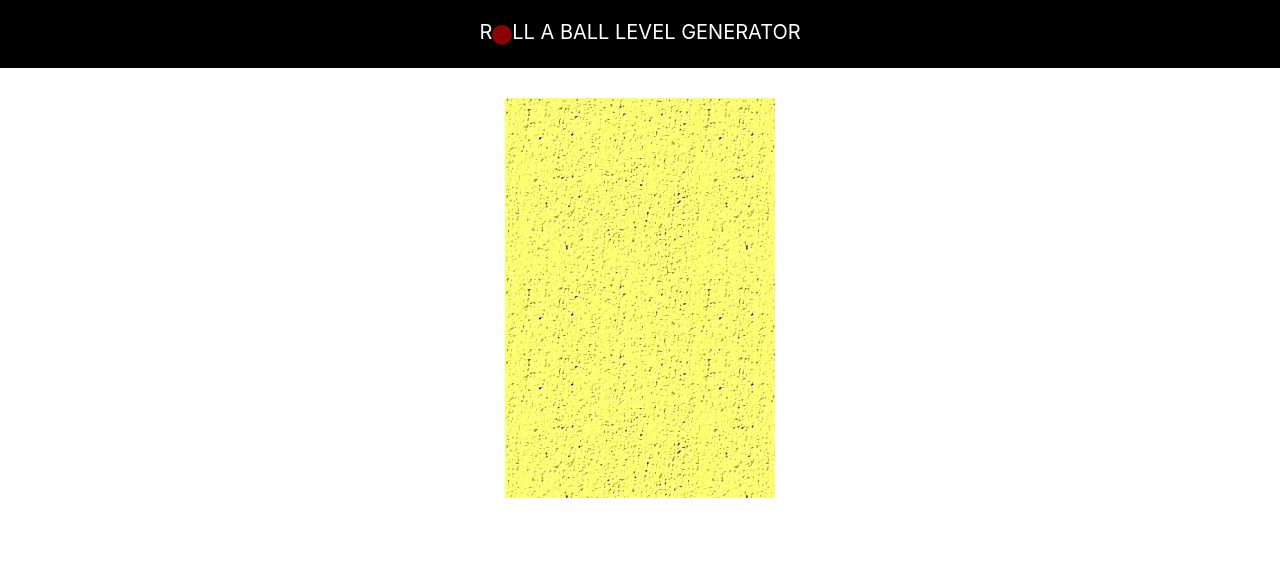
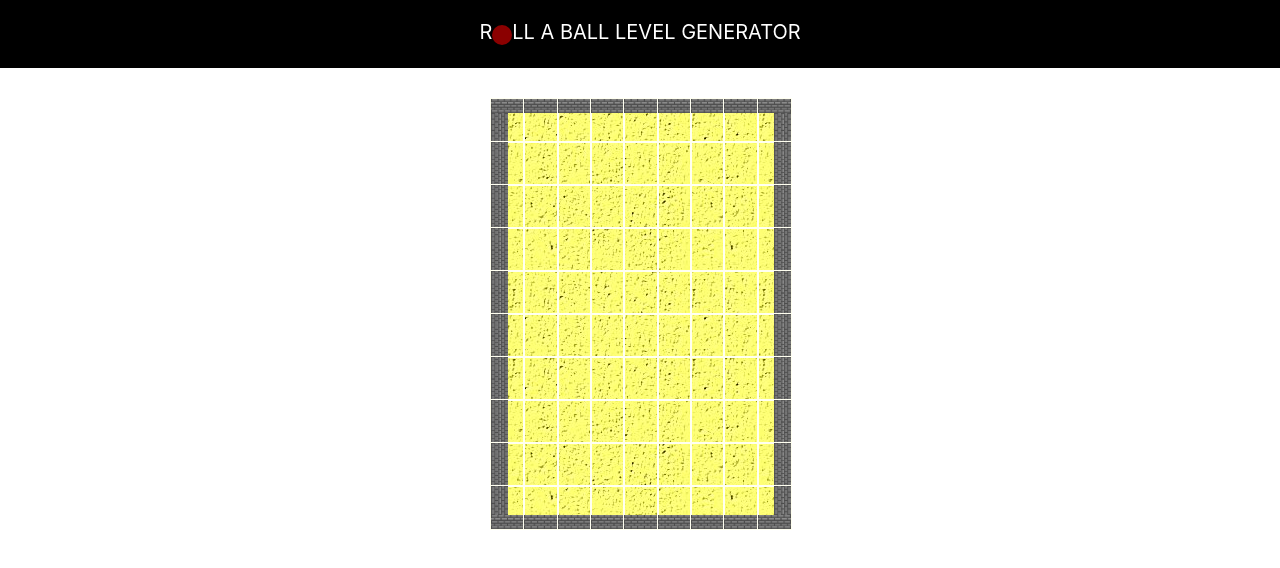
Before and after one commit to svrsaljko/roll_a_ball_level_designer, a React (Create React App) app: page / in a window 1280 px wide. Shown: the top 568 px of the page. Built offline with nearby package versions, Linux system fonts and the light colour scheme.

Commit message:
Add Walls component, brick images, and update interfaces/ and other/

```diff
--- a/src/components/Board.tsx
+++ b/src/components/Board.tsx
@@ -1,5 +1,7 @@
 import React from 'react';
 import Background from '../images/background.png';
+import { BOARD_WIDTH, BOARD_HEIGHT } from '../other/Constants';
+import Fields from './Fields';
 
 export default function Board() {
   return (
@@ -10,11 +12,14 @@ export default function Board() {
     >
       <div
         style={{
+          position: 'relative',
           backgroundImage: `url(${Background})`,
-          height: '400px',
-          width: '270px',
+          height: `${BOARD_HEIGHT}px`,
+          width: `${BOARD_WIDTH}px`,
         }}
-      ></div>
+      >
+        <Fields />
+      </div>
     </div>
   );
 }
--- a/src/components/Fields.tsx
+++ b/src/components/Fields.tsx
@@ -1,4 +1,4 @@
-import React from 'react';
+import React, { useEffect, useState } from 'react';
 import { IField } from '../interfaces/IField';
 import {
   NUMBER_OF_COLUMNS,
@@ -6,6 +6,8 @@ import {
   FIELD_HEIGHT,
   FIELD_WIDTH,
 } from '../other/Constants';
+import Walls from './Walls';
+import '../css/field.css';
 
 const initializeFields = () => {
   const fields = new Array<IField>(NUMBER_OF_ROWS * NUMBER_OF_COLUMNS);
@@ -15,8 +17,8 @@ const initializeFields = () => {
   let bottomWall: boolean = false;
   let rightWall: boolean = false;
   let leftWall: boolean = false;
-  let hasHole: boolean = false;
-  let hasDiamond: boolean = false;
+  // let hasHole: boolean = false;
+  // let hasDiamond: boolean = false;
   let leftFieldId: null | number = null;
   let rightFieldId: null | number = null;
   let topFieldId: null | number = null;
@@ -26,6 +28,23 @@ const initializeFields = () => {
 
   for (let i = 0; i < NUMBER_OF_ROWS; i++) {
     for (let j = 0; j < NUMBER_OF_COLUMNS; j++) {
+      // INITIALIZE SURROUNDING WALLS
+
+      if (i === 0) {
+        topWall = true;
+      }
+      if (i === NUMBER_OF_ROWS - 1) {
+        bottomWall = true;
+      }
+      if (j === 0) {
+        leftWall = true;
+      }
+      if (j === NUMBER_OF_COLUMNS - 1) {
+        rightWall = true;
+      }
+
+      //
+
       top = FIELD_HEIGHT * i;
       left = FIELD_WIDTH * j;
 
@@ -36,8 +55,8 @@ const initializeFields = () => {
         bottomWall,
         rightWall,
         leftWall,
-        hasHole,
-        hasDiamond,
+        // hasHole,
+        // hasDiamond,
         fieldId,
         leftFieldId,
         rightFieldId,
@@ -51,14 +70,48 @@ const initializeFields = () => {
       bottomWall = false;
       rightWall = false;
       leftWall = false;
-      hasHole = false;
-      hasDiamond = false;
+      // hasHole = false;
+      // hasDiamond = false;
     }
   }
 
   return fields;
 };
 
+const onFieldClick = (fieldId: number) => {
+  console.log('fieldId: ', fieldId);
+};
+
 export default function Fields() {
-  return <div></div>;
+  const [fields, setFields] = useState(initializeFields());
+  console.log('trenutna polja su: ', fields);
+
+  return (
+    <div>
+      {fields.map((field) => (
+        <div
+          className="field"
+          key={field.fieldId}
+          onClick={() => {
+            onFieldClick(field.fieldId);
+          }}
+          style={{
+            position: 'absolute',
+
+            top: `${field.top}px`,
+            left: `${field.left}px`,
+            width: `${FIELD_WIDTH}px`,
+            height: `${FIELD_HEIGHT}px`,
+          }}
+        >
+          <Walls
+            topWall={field.topWall}
+            bottomWall={field.bottomWall}
+            rightWall={field.rightWall}
+            leftWall={field.leftWall}
+          />
+        </div>
+      ))}
+    </div>
+  );
 }
--- /dev/null
+++ b/src/components/Walls.tsx
@@ -0,0 +1,325 @@
+import React from 'react';
+import {
+  VERTICAL_BRICK_S_HEIGHT,
+  VERTICAL_BRICK_M_HEIGHT,
+  VERTICAL_BRICK_WIDTH,
+  HORIZONTAL_BRICK_WIDTH,
+  HORIZONTAL_BRICK_HEIGHT,
+} from '../other/Constants';
+import BrickDark from '../images/brickdark.png';
+import RotatedBrickDark from '../images/rotatedBrickdark.png';
+// import Hole from './Hole';
+// import Diamond from './Diamond';
+
+const drawLeftAndRightWall = () => {
+  return (
+    <div style={{ position: 'relative' }}>
+      <img
+        style={{
+          position: 'absolute',
+          left: 0,
+          width: `${VERTICAL_BRICK_WIDTH}px`,
+          height: `${VERTICAL_BRICK_S_HEIGHT}px`,
+        }}
+        src={RotatedBrickDark}
+        alt="brickDarkImg"
+      />
+      <img
+        style={{
+          position: 'absolute',
+          top: `${VERTICAL_BRICK_S_HEIGHT}px`,
+          width: `${VERTICAL_BRICK_WIDTH}px`,
+          height: `${VERTICAL_BRICK_S_HEIGHT}px`,
+        }}
+        src={RotatedBrickDark}
+        alt="brickDarkImg"
+      />
+
+      <img
+        style={{
+          position: 'absolute',
+          left: `${VERTICAL_BRICK_WIDTH}px`,
+          width: `${VERTICAL_BRICK_WIDTH}px`,
+          height: `${VERTICAL_BRICK_S_HEIGHT}px`,
+        }}
+        src={RotatedBrickDark}
+        alt="brickDarkImg"
+      />
+      <img
+        style={{
+          position: 'absolute',
+          left: `${VERTICAL_BRICK_WIDTH}px`,
+          top: `${VERTICAL_BRICK_S_HEIGHT}px`,
+          width: `${VERTICAL_BRICK_WIDTH}px`,
+          height: `${VERTICAL_BRICK_S_HEIGHT}px`,
+        }}
+        src={RotatedBrickDark}
+        alt="brickDarkImg"
+      />
+    </div>
+  );
+};
+
+const drawTopAndBottomWall = () => {
+  return (
+    <div style={{ position: 'relative' }}>
+      <img
+        style={{
+          width: `${HORIZONTAL_BRICK_WIDTH}px`,
+          height: `${HORIZONTAL_BRICK_HEIGHT}px`,
+          left: 0,
+        }}
+        src={BrickDark}
+        alt="brickDarkImg"
+      />
+      <img
+        style={{
+          position: 'absolute',
+          left: 0,
+          top: `${2 * HORIZONTAL_BRICK_HEIGHT}px`,
+          width: `${HORIZONTAL_BRICK_WIDTH}px`,
+          height: `${HORIZONTAL_BRICK_HEIGHT}px`,
+        }}
+        src={BrickDark}
+        alt="brickDarkImg"
+      />
+    </div>
+  );
+};
+
+const drawBottomAndRightWall = () => {
+  return (
+    <div style={{ position: 'relative' }}>
+      <img
+        style={{
+          position: 'absolute',
+          width: `${VERTICAL_BRICK_WIDTH}px`,
+          height: `${VERTICAL_BRICK_M_HEIGHT}px`,
+          left: `${VERTICAL_BRICK_WIDTH}px`,
+        }}
+        src={RotatedBrickDark}
+        alt="brickDarkImg"
+      />
+      <img
+        style={{
+          position: 'absolute',
+          left: 0,
+          top: `${VERTICAL_BRICK_M_HEIGHT}px`,
+          width: `${HORIZONTAL_BRICK_WIDTH}px`,
+          height: `${HORIZONTAL_BRICK_HEIGHT}px`,
+        }}
+        src={BrickDark}
+        alt="brickDarkImg"
+      />
+    </div>
+  );
+};
+
+const drawTopAndRightWall = () => {
+  return (
+    <div style={{ position: 'relative' }}>
+      <img
+        style={{
+          width: `${HORIZONTAL_BRICK_WIDTH}px`,
+          height: `${HORIZONTAL_BRICK_HEIGHT}px`,
+          left: 0,
+        }}
+        src={BrickDark}
+        alt="brickDarkImg"
+      />
+      <img
+        style={{
+          position: 'absolute',
+          left: `${VERTICAL_BRICK_WIDTH}px`,
+          top: `${HORIZONTAL_BRICK_HEIGHT}px`,
+          width: `${VERTICAL_BRICK_WIDTH}px`,
+          height: `${VERTICAL_BRICK_M_HEIGHT}px`,
+        }}
+        src={RotatedBrickDark}
+        alt="brickDarkImg"
+      />
+    </div>
+  );
+};
+
+const drawBottomAndLeftWall = () => {
+  return (
+    <div style={{ position: 'relative' }}>
+      <img
+        style={{
+          position: 'absolute',
+          width: `${VERTICAL_BRICK_WIDTH}px`,
+          height: `${VERTICAL_BRICK_M_HEIGHT}px`,
+          left: 0,
+        }}
+        src={RotatedBrickDark}
+        alt="brickDarkImg"
+      />
+      <img
+        style={{
+          position: 'absolute',
+          left: 0,
+          top: `${VERTICAL_BRICK_M_HEIGHT}px`,
+          width: `${HORIZONTAL_BRICK_WIDTH}px`,
+          height: `${HORIZONTAL_BRICK_HEIGHT}px`,
+        }}
+        src={BrickDark}
+        alt="brickDarkImg"
+      />
+    </div>
+  );
+};
+
+const drawTopAndLeftWall = () => {
+  return (
+    <div style={{ position: 'relative' }}>
+      <img
+        style={{
+          width: `${HORIZONTAL_BRICK_WIDTH}px`,
+          height: `${HORIZONTAL_BRICK_HEIGHT}px`,
+          left: 0,
+        }}
+        src={BrickDark}
+        alt="brickDarkImg"
+      />
+      <img
+        style={{
+          position: 'absolute',
+          left: 0,
+          top: `${HORIZONTAL_BRICK_HEIGHT}px`,
+          width: `${VERTICAL_BRICK_WIDTH}px`,
+          height: `${VERTICAL_BRICK_M_HEIGHT}px`,
+        }}
+        src={RotatedBrickDark}
+        alt="brickDarkImg"
+      />
+    </div>
+  );
+};
+
+const drawTopWall = () => {
+  return (
+    <img
+      style={{
+        width: `${HORIZONTAL_BRICK_WIDTH}px`,
+        height: `${HORIZONTAL_BRICK_HEIGHT}px`,
+      }}
+      src={BrickDark}
+      alt="brickDarkImg"
+    />
+  );
+};
+
+const drawBottomWall = () => {
+  return (
+    <div
+      style={{
+        position: 'relative',
+      }}
+    >
+      <img
+        style={{
+          position: 'absolute',
+          width: `${HORIZONTAL_BRICK_WIDTH}px`,
+          height: `${HORIZONTAL_BRICK_HEIGHT}px`,
+          top: `${2 * HORIZONTAL_BRICK_HEIGHT}px`,
+        }}
+        src={BrickDark}
+        alt="brickDarkImg"
+      />
+    </div>
+  );
+};
+
+const drawRightWall = () => {
+  return (
+    <div style={{ position: 'relative' }}>
+      <img
+        style={{
+          position: 'absolute',
+          left: `${VERTICAL_BRICK_WIDTH}px`,
+          width: `${VERTICAL_BRICK_WIDTH}px`,
+          height: `${VERTICAL_BRICK_S_HEIGHT}px`,
+        }}
+        src={RotatedBrickDark}
+        alt="brickDarkImg"
+      />
+      <img
+        style={{
+          position: 'absolute',
+          left: `${VERTICAL_BRICK_WIDTH}px`,
+          top: `${VERTICAL_BRICK_S_HEIGHT}px`,
+          width: `${VERTICAL_BRICK_WIDTH}px`,
+          height: `${VERTICAL_BRICK_S_HEIGHT}px`,
+        }}
+        src={RotatedBrickDark}
+        alt="brickDarkImg"
+      />
+    </div>
+  );
+};
+
+const drawLeftWall = () => {
+  return (
+    <div style={{ position: 'relative' }}>
+      <img
+        style={{
+          position: 'absolute',
+          left: 0,
+          width: `${VERTICAL_BRICK_WIDTH}px`,
+          height: `${VERTICAL_BRICK_S_HEIGHT}px`,
+        }}
+        src={RotatedBrickDark}
+        alt="brickDarkImg"
+      />
+      <img
+        style={{
+          position: 'absolute',
+          top: `${VERTICAL_BRICK_S_HEIGHT}px`,
+          width: `${VERTICAL_BRICK_WIDTH}px`,
+          height: `${VERTICAL_BRICK_S_HEIGHT}px`,
+        }}
+        src={RotatedBrickDark}
+        alt="brickDarkImg"
+      />
+    </div>
+  );
+};
+
+interface IProps {
+  topWall: boolean;
+  leftWall: boolean;
+  bottomWall: boolean;
+  rightWall: boolean;
+  //   hasHole: boolean;
+  //   hasDiamond: boolean;
+}
+
+const drawWalls = (props: IProps) => {
+  const { topWall, leftWall, bottomWall, rightWall } = props;
+  if (topWall && leftWall) {
+    return <div>{drawTopAndLeftWall()}</div>;
+  } else if (bottomWall && rightWall) {
+    return <div>{drawBottomAndRightWall()}</div>;
+  } else if (bottomWall && leftWall) {
+    return <div>{drawBottomAndLeftWall()}</div>;
+  } else if (topWall && rightWall) {
+    return <div>{drawTopAndRightWall()}</div>;
+  } else if (topWall && bottomWall) {
+    return <div> {drawTopAndBottomWall()} </div>;
+  } else if (leftWall && rightWall) {
+    return <div> {drawLeftAndRightWall()} </div>;
+  } else if (topWall) {
+    return <div> {drawTopWall()} </div>;
+  } else if (bottomWall) {
+    return <div> {drawBottomWall()} </div>;
+  } else if (leftWall) {
+    return <div> {drawLeftWall()} </div>;
+  } else if (rightWall) {
+    return <div> {drawRightWall()} </div>;
+  }
+};
+
+export default function Walls(props: IProps) {
+  return <div>{drawWalls(props)}</div>;
+}
--- /dev/null
+++ b/src/css/field.css
@@ -0,0 +1,11 @@
+.field {
+  border: 1px groove ivory;
+  /* border-width: 3px; */
+  /* border-color: lightblue; */
+}
+
+.field:hover {
+  cursor: pointer;
+  background-color: lightgrey;
+  opacity: 0.5;
+}
--- a/src/interfaces/IField.ts
+++ b/src/interfaces/IField.ts
@@ -5,8 +5,8 @@ export interface IField {
   bottomWall: boolean;
   rightWall: boolean;
   leftWall: boolean;
-  hasHole: boolean;
-  hasDiamond: boolean;
+  // hasHole: boolean;
+  // hasDiamond: boolean;
   fieldId: number;
   leftFieldId: number | null;
   rightFieldId: number | null;
--- a/src/other/Constants.ts
+++ b/src/other/Constants.ts
@@ -1,9 +1,9 @@
 export const NUMBER_OF_ROWS = 10;
 export const NUMBER_OF_COLUMNS = 9;
 //export const BOARD_WIDTH = 360;
-export const BOARD_WIDTH = window.outerWidth;
+export const BOARD_WIDTH = 300;
 //export const BOARD_HEIGHT = window.outerHeight;
-export const BOARD_HEIGHT = 530;
+export const BOARD_HEIGHT = 430;
 export const SENSITIVITY = 0.0;
 export const FIELD_WIDTH = BOARD_WIDTH / NUMBER_OF_COLUMNS;
 export const FIELD_HEIGHT = BOARD_HEIGHT / NUMBER_OF_ROWS;
```
Also changed, not shown: src/images/brickdark.png (added), src/images/rotatedBrickdark.png (added).
